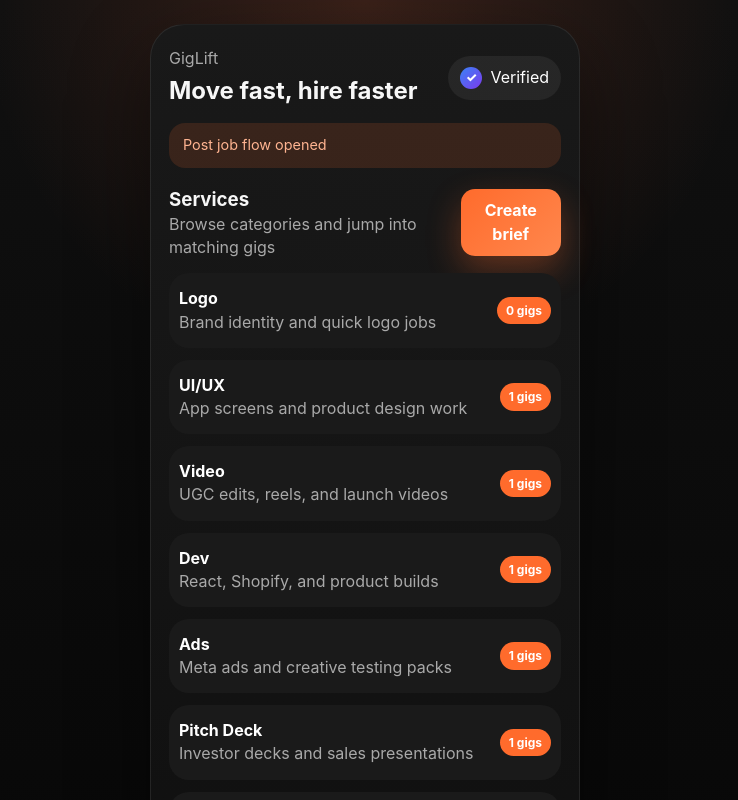
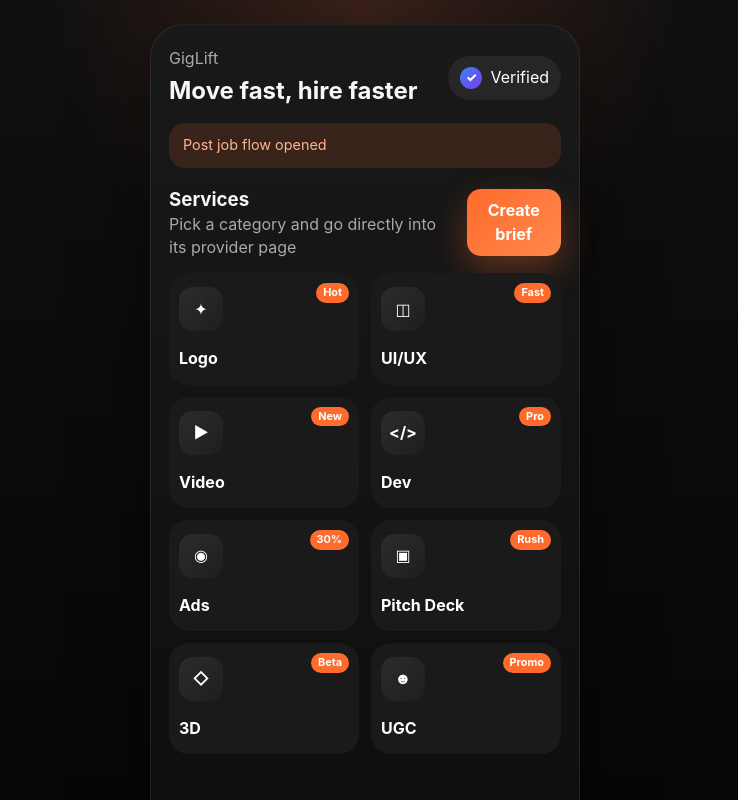
Before and after one commit to fintie/GigLift, a React (Vite) app: page / in a window 1280 px wide. Both pictures are taken after a click on the button "Post a job". Shown: the top 800 px of the page, without its empty margins (275-1013 px from the left). Built offline with nearby package versions, Linux system fonts and the light colour scheme.

Commit message:
Open service provider pages directly from category tiles

```diff
--- a/src/App.jsx
+++ b/src/App.jsx
@@ -46,6 +46,41 @@
   { id: 'membership', label: 'Rank', value: '#24', detail: 'Leaderboard position based on completed gigs and streak.' },
 ]
 
+const serviceProviders = {
+  logo: [
+    { id: 'l1', name: 'MarkStudio', meta: 'Logo systems · 4.9', note: 'Minimal brand systems for SaaS and creator brands.' },
+    { id: 'l2', name: 'MonoMark', meta: 'Fast turnaround · 4.8', note: 'Sharp monograms and icon-first startup logos.' },
+  ],
+  uiux: [
+    { id: 'u1', name: 'PixelOrbit', meta: 'Mobile UX · 5.0', note: 'High-conversion app flows and polished UI kits.' },
+    { id: 'u2', name: 'FrameLab', meta: 'Product design · 4.9', note: 'Figma systems, dashboards, and onboarding revamps.' },
+  ],
+  video: [
+    { id: 'v1', name: 'CutHouse', meta: 'UGC edits · 4.9', note: 'Performance-driven shorts and launch edits.' },
+    { id: 'v2', name: 'MotionPort', meta: 'Brand video · 4.8', note: 'Premium product cuts and social campaign motion.' },
+  ],
+  dev: [
+    { id: 'd1', name: 'LaunchStack', meta: 'React builds · 5.0', note: 'Fast landing pages and frontend product builds.' },
+    { id: 'd2', name: 'ShipLab', meta: 'MVP delivery · 4.9', note: 'Startup web apps with strong execution speed.' },
+  ],
+  ads: [
+    { id: 'a1', name: 'ScaleMedia', meta: 'Meta ads · 4.9', note: 'Creative testing systems for DTC brands.' },
+    { id: 'a2', name: 'HookPilot', meta: 'Paid social · 4.8', note: 'Performance ad angles and conversion hooks.' },
+  ],
+  deck: [
+    { id: 'p1', name: 'PitchCraft', meta: 'Investor decks · 4.9', note: 'Fundraise storylines with cleaner slides.' },
+    { id: 'p2', name: 'SlideSprint', meta: 'Sales decks · 4.7', note: 'Fast polish for enterprise and startup decks.' },
+  ],
+  '3d': [
+    { id: 't1', name: 'RenderClub', meta: '3D product scenes · 4.8', note: 'Glossy product renders and launch loops.' },
+    { id: 't2', name: 'DepthLab', meta: 'Motion 3D · 4.7', note: 'Animated hero scenes and campaign visuals.' },
+  ],
+  ugc: [
+    { id: 'g1', name: 'CreatorFlow', meta: 'UGC creators · 4.9', note: 'Authentic talking-head and lifestyle content.' },
+    { id: 'g2', name: 'TrendSprint', meta: 'TikTok-first · 4.8', note: 'Hooky vertical content built for ads.' },
+  ],
+}
+
 function App() {
   const [activeTab, setActiveTab] = useState('home')
   const [selectedService, setSelectedService] = useState('all')
@@ -72,6 +107,8 @@
   const selectedJob = visibleJobs.find((job) => job.id === selectedJobId) || visibleJobs[0] || jobs[0]
   const activeBenefit = benefits.find((item) => item.id === selectedBenefit) || benefits[0]
   const activeProfileCard = profileCards.find((card) => card.id === selectedProfileCard) || profileCards[0]
+  const activeService = services.find((item) => item.id === serviceDetailId)
+  const activeProviders = serviceDetailId ? serviceProviders[serviceDetailId] || [] : []
 
   const pushToast = (message) => setToast(message)
 
@@ -310,68 +347,73 @@
 
         {activeTab === 'services' && (
           <section className="tab-section">
-            <div className="section-head">
-              <div>
-                <h3>Services</h3>
-                <span>Browse categories and jump into matching gigs</span>
-              </div>
-              <button className="primary-cta small" onClick={onPostJob}>Create brief</button>
-            </div>
-
-            <div className="service-list">
-              {services.map((service) => (
-                <button key={service.id} className={selectedService === service.id ? 'row-card active-card' : 'row-card'} onClick={() => openServicePage(service.id)}>
+            {serviceDetailId ? (
+              <>
+                <div className="section-head">
                   <div>
-                    <strong>{service.title}</strong>
-                    <p>{service.desc}</p>
+                    <h3>{activeService?.title}</h3>
+                    <span>{activeService?.desc}</span>
                   </div>
-                  <span className="job-tag">{jobs.filter((job) => job.category === service.id).length} gigs</span>
-                </button>
-              ))}
-            </div>
-
-            {serviceDetailId ? (
-              <div className="detail-card">
-                <div className="section-head compact">
-                  <div>
-                    <h3>{services.find((item) => item.id === serviceDetailId)?.title} section</h3>
-                    <span>{services.find((item) => item.id === serviceDetailId)?.desc}</span>
-                  </div>
-                  <button className="ghost-link" onClick={() => { setSelectedService('all'); setServiceDetailId(null); pushToast('Back to all services') }}>Back</button>
+                  <button className="ghost-link" onClick={() => { setServiceDetailId(null); setSelectedService('all'); pushToast('Back to services') }}>Back</button>
                 </div>
 
-                <div className="service-page-grid">
-                  {jobs.filter((job) => job.category === serviceDetailId).map((job) => (
-                    <button key={job.id} className="row-card" onClick={() => openJob(job.id)}>
+                <div className="provider-hero">
+                  <div>
+                    <p className="section-label">Top service providers</p>
+                    <strong>{activeProviders[0]?.name || 'Featured provider'}</strong>
+                    <p>{activeProviders[0]?.meta || 'High quality delivery'} · {activeProviders[0]?.note || ''}</p>
+                  </div>
+                  <button className="primary-cta small" onClick={() => pushToast('Provider contact opened')}>Contact</button>
+                </div>
+
+                <div className="provider-list">
+                  {activeProviders.map((provider) => (
+                    <button key={provider.id} className="row-card" onClick={() => pushToast(`Opened ${provider.name} profile`)}>
                       <div>
-                        <strong>{job.title}</strong>
-                        <p>{job.client} · {job.price} · {job.eta}</p>
+                        <strong>{provider.name}</strong>
+                        <p>{provider.meta}</p>
+                        <p>{provider.note}</p>
                       </div>
-                      <span className="job-tag">Open</span>
+                      <span className="job-tag">View</span>
                     </button>
                   ))}
                 </div>
 
-                <div className="quick-actions">
-                  <button onClick={() => { setActiveTab('home'); pushToast('Opened matching jobs on Home') }}>View in Home</button>
-                  <button onClick={() => pushToast('Top freelancers panel opened')}>Top freelancers</button>
-                  <button onClick={() => pushToast('Category trends opened')}>Category trends</button>
+                <div className="detail-card">
+                  <div className="section-head compact">
+                    <div>
+                      <h3>Open briefs in {activeService?.title}</h3>
+                      <span>Jump straight into matching work from this provider page.</span>
+                    </div>
+                    <button className="ghost-link" onClick={() => { setActiveTab('home'); pushToast('Opened matching jobs on Home') }}>Open jobs</button>
+                  </div>
+                  <div className="quick-actions">
+                    {jobs.filter((job) => job.category === serviceDetailId).map((job) => (
+                      <button key={job.id} onClick={() => openJob(job.id)}>{job.client}</button>
+                    ))}
+                  </div>
                 </div>
-              </div>
+              </>
             ) : (
-              <div className="detail-card">
-                <div className="section-head compact">
+              <>
+                <div className="section-head">
                   <div>
-                    <h3>{selectedService === 'all' ? 'All services' : services.find((item) => item.id === selectedService)?.title}</h3>
-                    <span>
-                      {selectedService === 'all'
-                        ? 'Select a category to enter its dedicated section page.'
-                        : services.find((item) => item.id === selectedService)?.desc}
-                    </span>
+                    <h3>Services</h3>
+                    <span>Pick a category and go directly into its provider page</span>
                   </div>
-                  <button className="ghost-link" onClick={() => { setActiveTab('home'); pushToast('Returned to home jobs feed') }}>Open jobs</button>
+                  <button className="primary-cta small" onClick={onPostJob}>Create brief</button>
                 </div>
-              </div>
+
+                <div className="service-grid service-grid-large">
+                  {services.map((service) => (
+                    <button key={service.id} className={selectedService === service.id ? 'service-card active-card' : 'service-card'} onClick={() => openServicePage(service.id)}>
+                      <span className="tile-badge">{service.badge}</span>
+                      <div className="tile-icon">{service.icon}</div>
+                      <strong>{service.title}</strong>
+                    </button>
+                  ))}
+                </div>
+              </>
             )}
           </section>
         )}
--- a/src/index.css
+++ b/src/index.css
@@ -192,3 +192,17 @@
   .app { padding: 0; }
   .phone-shell { width: 100%; min-height: 100vh; border-radius: 0; padding-top: 18px; }
 }
+
+.provider-hero {
+  margin-top: 16px;
+  background: linear-gradient(135deg, rgba(255,107,44,0.16), rgba(124,58,237,0.18));
+  border-radius: 24px;
+  padding: 18px;
+  display: flex;
+  align-items: center;
+  justify-content: space-between;
+  gap: 14px;
+}
+.provider-hero strong { display: block; margin: 4px 0; }
+.provider-list { display: grid; gap: 12px; margin-top: 14px; }
+.service-grid-large { grid-template-columns: repeat(2, minmax(0, 1fr)); }
```
